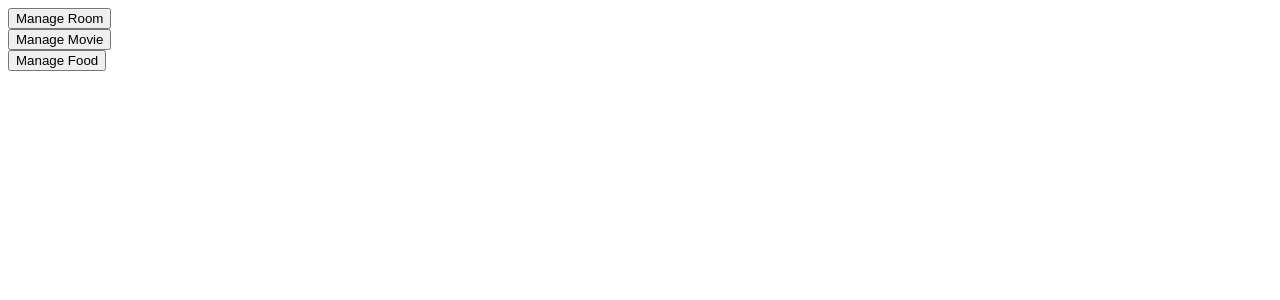
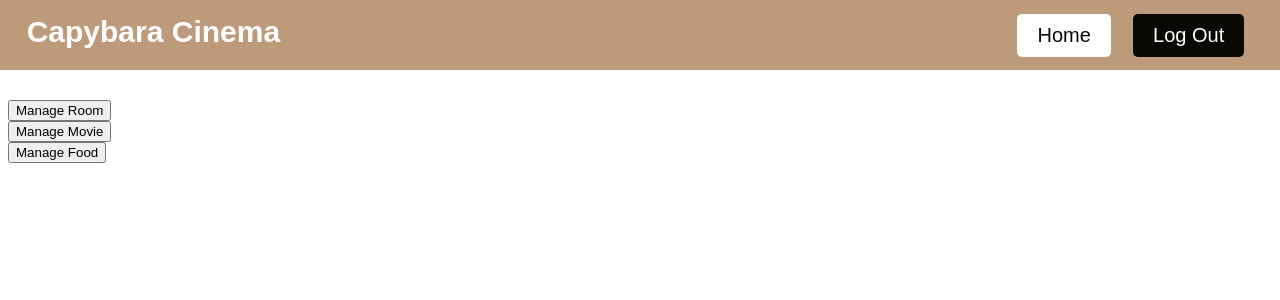
Before and after one commit to Np1311/CinemaBookingSystem, a PHP site: page /manager/manager_home_view.php in a window 1280 px wide. Shown: the top 300 px of the page. Run offline with PHP 8.4, Linux system fonts and the light colour scheme; the visitor is signed in with stand-in values (Sample User, id 1).

Commit message:
update file

```diff
--- a/view/admin_create_account.php
+++ b/view/admin_create_account.php
@@ -1,5 +1,5 @@
 <?php
-require('header.html');
+require('header_login.php');
 require('../controller/admin_controller.php');
 session_start();
 $controller = new admin_controller;
--- a/view/admin_home_view.php
+++ b/view/admin_home_view.php
@@ -1,6 +1,6 @@
 <?php
 require('../controller/admin_controller.php');
-require('header_login.html');
+require('header_login.php');
 $admin = new admin_controller;
 
 $admin->displayUser();
--- a/view/header_login.html
+++ b/view/header_login.php
@@ -1,4 +1,6 @@
-
+<?php
+session_start();
+?>
 <html>
     <head>
 
@@ -50,9 +52,25 @@
             cursor: pointer;
             }
 
-            .logouthover {
+            .back {
+            background-color: #fff ;
+            color: #0a0805 ;
+            padding: 10px 20px;
+            font-size: 20px;
+            border: none;
+            margin-top: 4px;
+            font-family: Arial;
+            border-radius: 5px;
+            cursor: pointer;
+            }
+
+            .logout:hover {
             background-color: #FFFFFF;
             color: #0a0805;
+            }
+            .back:hover {
+            background-color: #0a0805;
+            color: #ffff;
             }
 
             /* .back {
@@ -75,9 +93,9 @@
             }
 
 
-            .button:hover {
+            /* .button:hover {
             background-color: red;
-            }
+            } */
 
         </style>
     </head>
@@ -87,10 +105,28 @@
             <div></div>
             <div></div>
             <div class = 'logoutbtn'>
-                <!-- <button class="back" onclick="location.href='../view/customer_home_view.php'">Back</button> &nbsp&nbsp -->
-                <button class="logout" onclick="location.href='../controller/logout.php'">
-                Log Out
-                </button>
+                <?php
+                    if($_SESSION['profile'] == 'system_admin'){
+                ?>
+                    <button class="back" onclick="location.href='../view/admin_home_view.php'">Home</button> &nbsp&nbsp
+                    <button class="logout" onclick="location.href='../controller/logout.php'">
+                    Log Out
+                    </button>
+                <?php
+                    }
+                ?>
+                <?php
+                    if($_SESSION['profile'] == 'manager'){
+                ?>
+                    <button class="back" onclick="location.href='../manager/manager_home_view.php'">Home</button> &nbsp&nbsp
+                    <button class="logout" onclick="location.href='../../controller/logout.php'">
+                    Log Out
+                    </button>
+                <?php
+                    }
+                ?>
+
+
 
             </div>
 
--- a/view/manager/manager_home_view.php
+++ b/view/manager/manager_home_view.php
@@ -1,10 +1,16 @@
 <?php
+require("../../view/header_login.php");
 ?>
 <html>
     <head>
+        <style>
+            .managerButton{
+                margin-top : 100px;
+            }
+            </style>
     </head>
     <body>
-        <div class="adminButton">
+        <div class="managerButton">
             <a href="manager_view_cinemaRoom.php">
                 <button id='bodyButton'>Manage Room</button>
             </a> </br>
```
